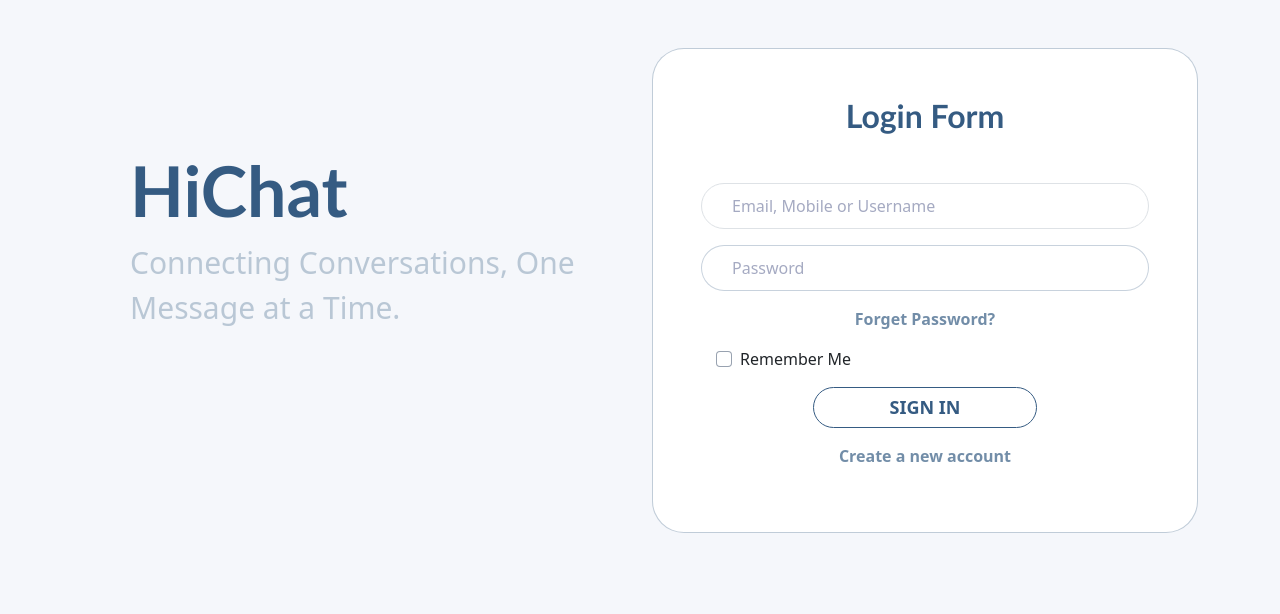
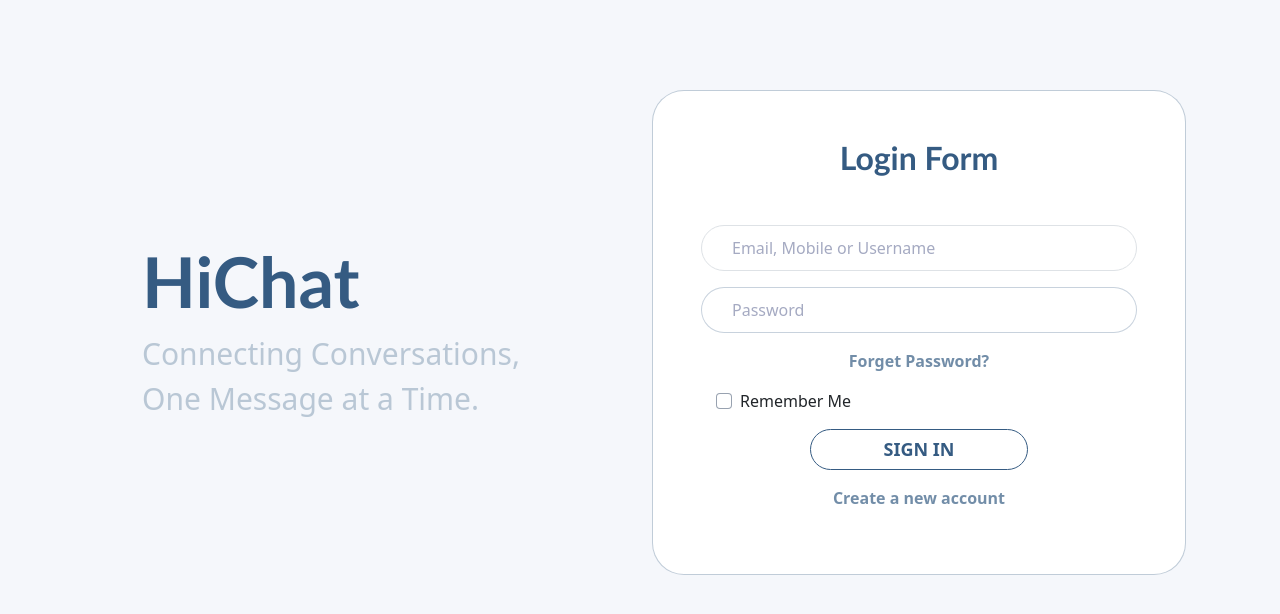
Before and after one commit to emranCoder/HiChat, a React (Create React App) app in the folder frontend/: page / in a window 1280 px wide. Shown: the top 614 px of the page. Built offline with nearby package versions, Linux system fonts and the light colour scheme.

Commit message:
login ui change

```diff
--- a/frontend/src/component/EmptyConversation.js
+++ b/frontend/src/component/EmptyConversation.js
@@ -1,6 +1,7 @@
 import React from "react";
 
 export default function EmptyConversation() {
+
   return (
     <div className="col-md-9">
       <div className="chat-box mouse-pointer bg-white h-vh rounded-4">
--- a/frontend/src/component/LoginComponent.js
+++ b/frontend/src/component/LoginComponent.js
@@ -48,16 +48,16 @@ export default function LoginComponent() {
 
     return (
         <div className='container '>
-            <div className="row">
-                <div className="col-md-6 col-lg-6">
-                    <div className="logo-box p-5" style={{ marginTop: "100px " }}>
-                        <h3>HiChat</h3>
+            <div className="row m-auto">
+                <div className="col-md-6 col-lg-6 m-auto">
+                    <div className="logo-box p-5" >
+                        <h3 className='logo-title'>HiChat</h3>
                         <p>Connecting Conversations, One Message at a Time.</p>
                     </div>
                 </div>
-                <div className="col-md-6 col-lg-6">
-                    <form onSubmit={(e) => { e.preventDefault() }} className='login-form rounded-5 p-5 mt-5' >
-                        <h3 className='form-title m-5 mt-0'>Login Form</h3>
+                <div className="col-md-6 col-lg-6 m-auto">
+                    <form onSubmit={(e) => { e.preventDefault() }} className='login-form rounded-5 p-5 ' >
+                        <h3 className='form-title mb-5 mt-0'>Login Form</h3>
                         <div className="mb-3">
                             <input
                                 placeholder='Email, Mobile or Username'
--- a/frontend/src/index.css
+++ b/frontend/src/index.css
@@ -7,6 +7,16 @@
   --mess-sender-color: #6a9df7;
   --mess-receiver-color: #58687e;
 
+}
+
+::-moz-selection {
+  color: white;
+  background: #355c82d8;
+}
+
+::selection {
+  color: white;
+  background: #355c82d8;
 }
 
 html {
@@ -231,6 +241,13 @@ span {
 }
 
 /* login section */
+.logo-box {
+  transition: 0.5s;
+  margin-top: 100px;
+  user-select: none;
+}
+
+
 .logo-box h3 {
   color: #355b82;
   font-size: 70px;
@@ -247,9 +264,12 @@ span {
   border: 1px solid #355c824f;
   transition: 0.5s;
   background-color: white;
+  margin-top: 90px;
+  cursor: text;
 }
 
 .login-form:hover {
+  border-color: #a5d2ff;
   box-shadow: 0 0 50px -29px #66b2ff;
 }
 
@@ -259,6 +279,10 @@ span {
   text-align: center;
   font-weight: bold;
   color: #355b82;
+}
+
+.login-form input {
+  cursor: pointer;
 }
 
 .login-form input[type='text'],
@@ -274,8 +298,8 @@ input[type='password'] {
 }
 
 .login-form input:focus {
-  border-color: #355b82;
-  box-shadow: 0 0 34px .25rem #7698ff1a;
+  border-color: #355b82 !important;
+  box-shadow: 0 0 34px .25rem #7698ff3a !important;
   transform: scale(1.02);
 }
 
```
